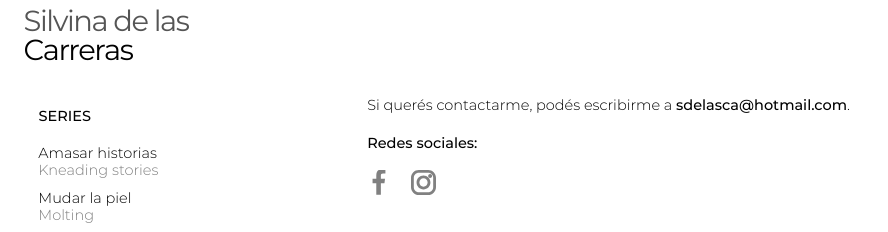
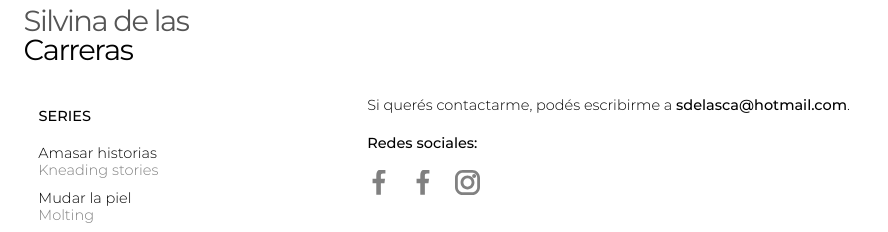
Before and after one commit to rizoma-dg/silvinadelascarreras, a plain HTML site: page contacto.html in a window 1280 px wide. Shown: the top 232 px of the page, without its empty margins (0-888 px from the left). Drawn offline with nearby package versions, Linux system fonts and the light colour scheme.

Commit message:
Test fb://

```diff
--- a/contacto.html
+++ b/contacto.html
@@ -55,6 +55,7 @@
 
           <p><strong>Redes sociales:</strong></p>
           <a target="_blank" href="https://www.facebook.com/silvina.delascarreras"><img src="/img/logo-fb.svg" class="icono-redes"></a>
+          <a target="_blank" href="fb://profile/silvina.delascarreras"><img src="/img/logo-fb.svg" class="icono-redes"></a>
           <a target="_blank" href="https://www.instagram.com/sdelasca/"><img src="/img/logo-ig.svg" class="icono-redes"></a>
   </div>
   <div class="text-container mt-4 mb-1 pl-2 pr-2">
```
